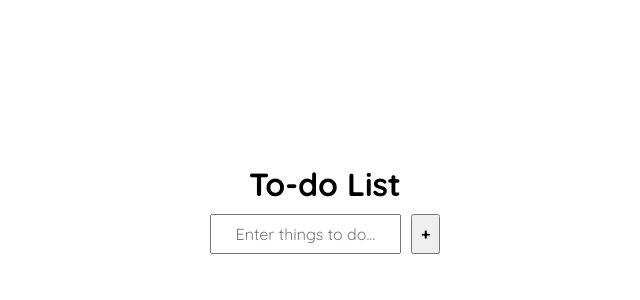
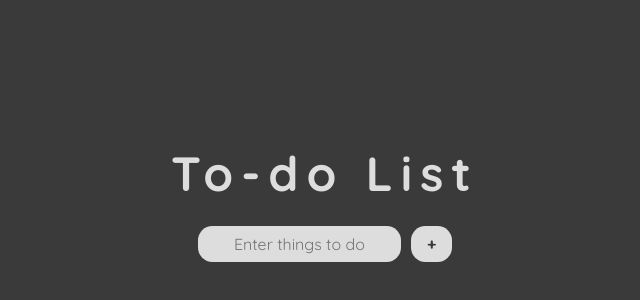
Before and after one commit to iqbalev/to-do-list, a plain HTML site: page index.html in a window 1280 px wide. Shown: the part 186-486 px from the top of the page, without its empty margins (315-955 px from the left). Drawn offline with Linux system fonts and the light colour scheme.

Commit message:
Added some styling and animation

```diff
--- a/index.html
+++ b/index.html
@@ -19,7 +19,7 @@
         type="text"
         name="user-input"
         id="user-input"
-        placeholder="Enter things to do..."
+        placeholder="Enter things to do"
       />
       <button type="submit" id="button-input">+</button>
     </form>
--- a/script.js
+++ b/script.js
@@ -25,6 +25,8 @@ function addToDo() {
 
   function markDoneToDo() {
     toDoItem.style.textDecoration = "line-through";
+    toDoItem.style.textDecorationColor = "#ec5151";
+    toDoItem.style.textDecorationThickness = "0.2rem";
   }
 
   function removeToDo() {
--- a/style.css
+++ b/style.css
@@ -12,7 +12,15 @@ body {
   align-items: center;
   min-height: 100svh;
   min-height: 100dvh;
-  gap: 10px;
+  gap: 20px;
+  background-color: #3a3a3a;
+}
+
+h1 {
+  color: #dddddd;
+  letter-spacing: 0.5rem;
+  animation: bounce 3s infinite;
+  font-size: 3rem;
 }
 
 .form-input {
@@ -20,20 +28,43 @@ body {
   gap: 10px;
 }
 
+input,
+button {
+  font-size: 1rem;
+  padding: 0.5rem 1rem;
+  border: none;
+  border-radius: 0.9rem;
+  color: #3a3a3a;
+  background-color: #dddddd;
+}
+
 input {
-  font-size: 1rem;
-  padding: 0.5rem;
   text-align: center;
   outline: none;
 }
 
 button {
-  font-size: 1rem;
   font-weight: bold;
-  padding: 0.5rem;
   cursor: pointer;
 }
 
 p {
   cursor: pointer;
+  color: #dddddd;
+  font-size: 1.2rem;
+  letter-spacing: 0.2rem;
 }
+
+@keyframes bounce {
+  0% {
+    transform: translatey(0);
+  }
+
+  50% {
+    transform: translatey(-0.5rem);
+  }
+
+  100% {
+    transform: translatey(0);
+  }
+}
```
